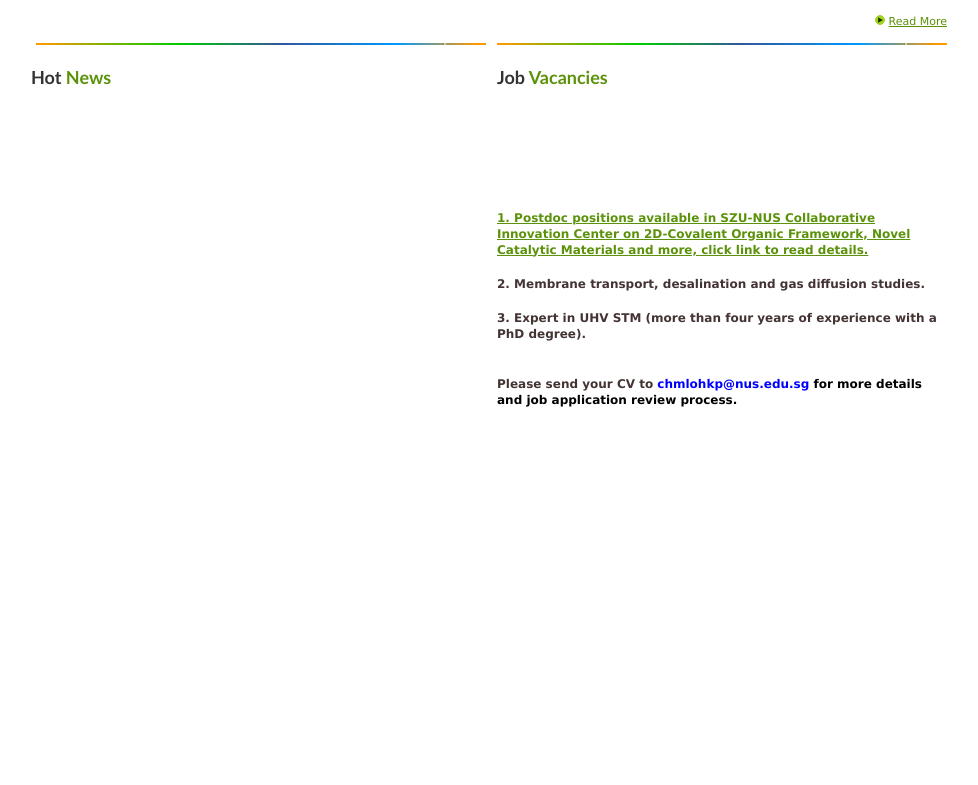
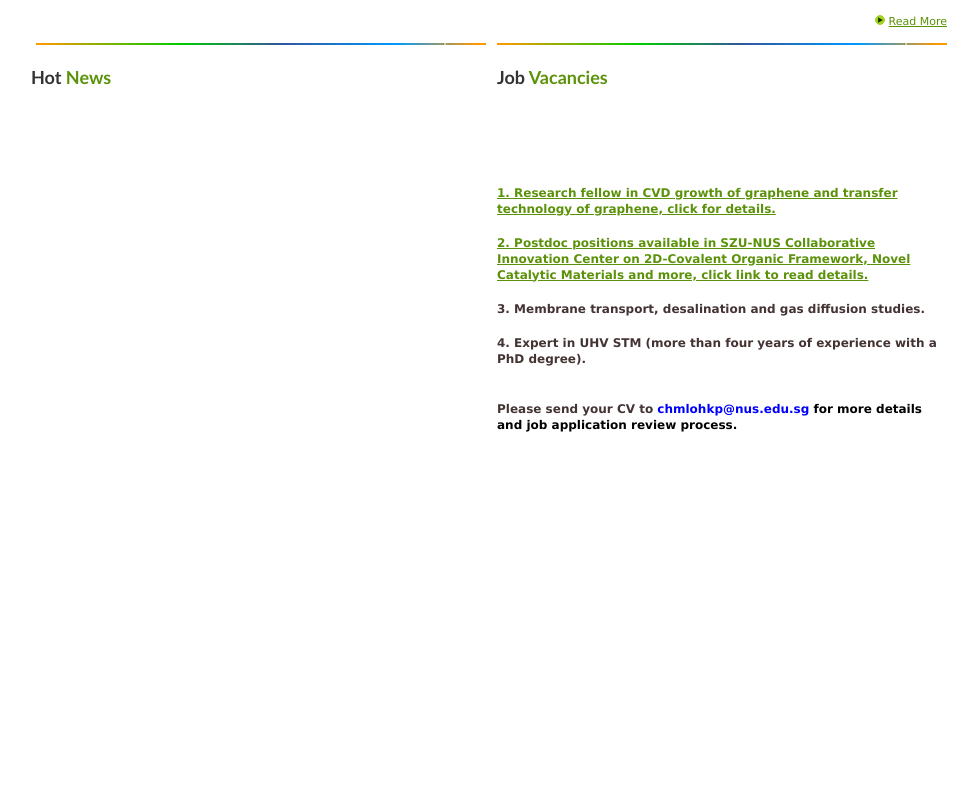
Before and after one commit to lohkpgroup/lohkpgroup.github.io, a plain HTML site: page index.html in a window 1280 px wide. Shown: the part 1060-1845 px from the top of the page, without its empty margins (151-1129 px from the left). Drawn offline with Linux system fonts and the light colour scheme.

Commit message:
Add files via upload

```diff
--- a/index.html
+++ b/index.html
@@ -157,9 +157,10 @@ function MM_swapImage() { //v3.0
 </marquee>
         </div>
           <div align="right"><a href="new lab.html"></a>  <img src="images/bullet.png" alt="" width="10" height="10" /> <a href="news.html">Read More</a></div></th>
-        <th scope="row"><p align="left" class="STYLE3"><a href="Hot news archives/201408_job_vacancies.htm">1. Postdoc positions available in SZU-NUS Collaborative Innovation Center on 2D-Covalent Organic Framework, Novel Catalytic Materials and more, click link to read details.</a></p>
-          <p align="left" class="STYLE3">2. Membrane transport, desalination and gas diffusion studies.</p>
-          <p align="left" class="STYLE3">3.
+        <th scope="row"><p align="left" class="STYLE3"><a href="Hot news archives/201408_job_vacancies.htm">1. Research fellow in CVD growth of graphene and  transfer technology of graphene, click for details.</a></p>
+          <p align="left" class="STYLE3"><a href="Hot news archives/201408_job_vacancies.htm">2. Postdoc positions available in SZU-NUS Collaborative Innovation Center on 2D-Covalent Organic Framework, Novel Catalytic Materials and more, click link to read details.</a></p>
+          <p align="left" class="STYLE3">3. Membrane transport, desalination and gas diffusion studies.</p>
+          <p align="left" class="STYLE3">4.
 
 
             Expert in UHV STM (more than four years of experience with a PhD degree).</p>
```
